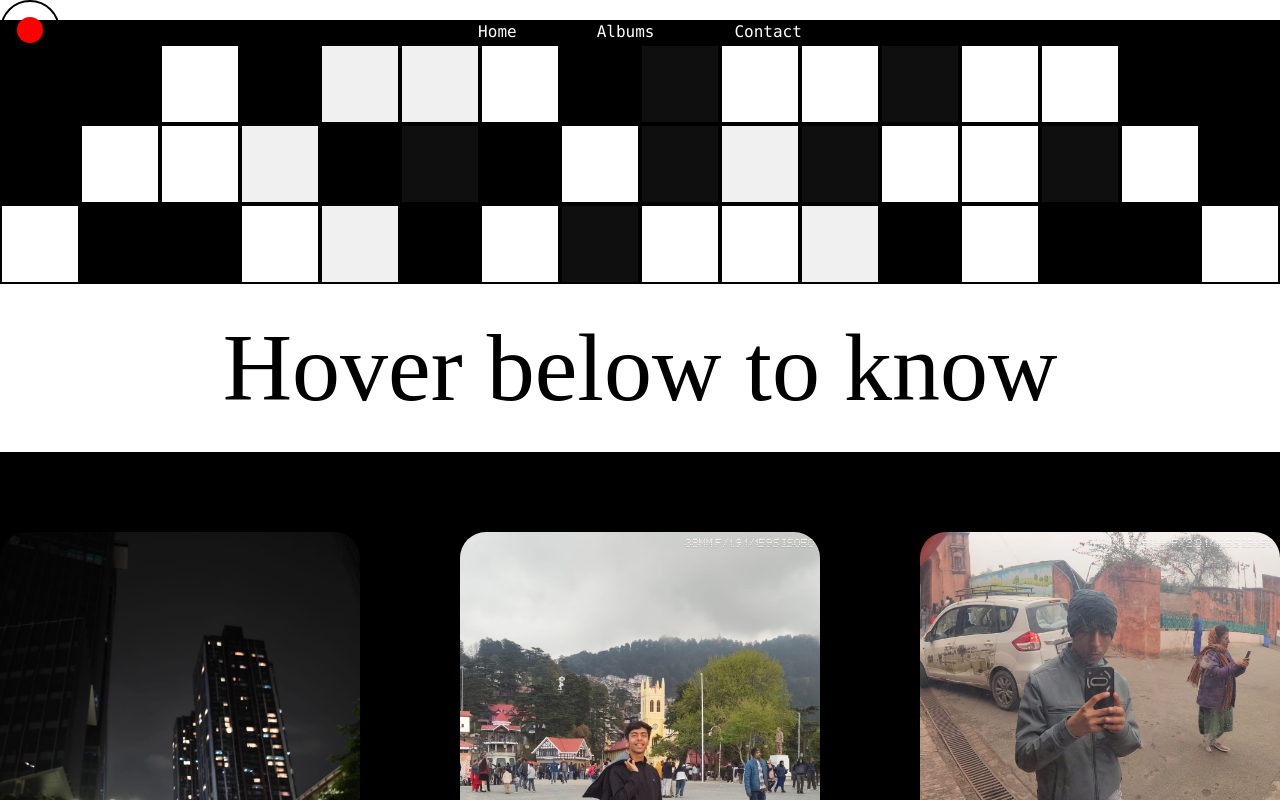
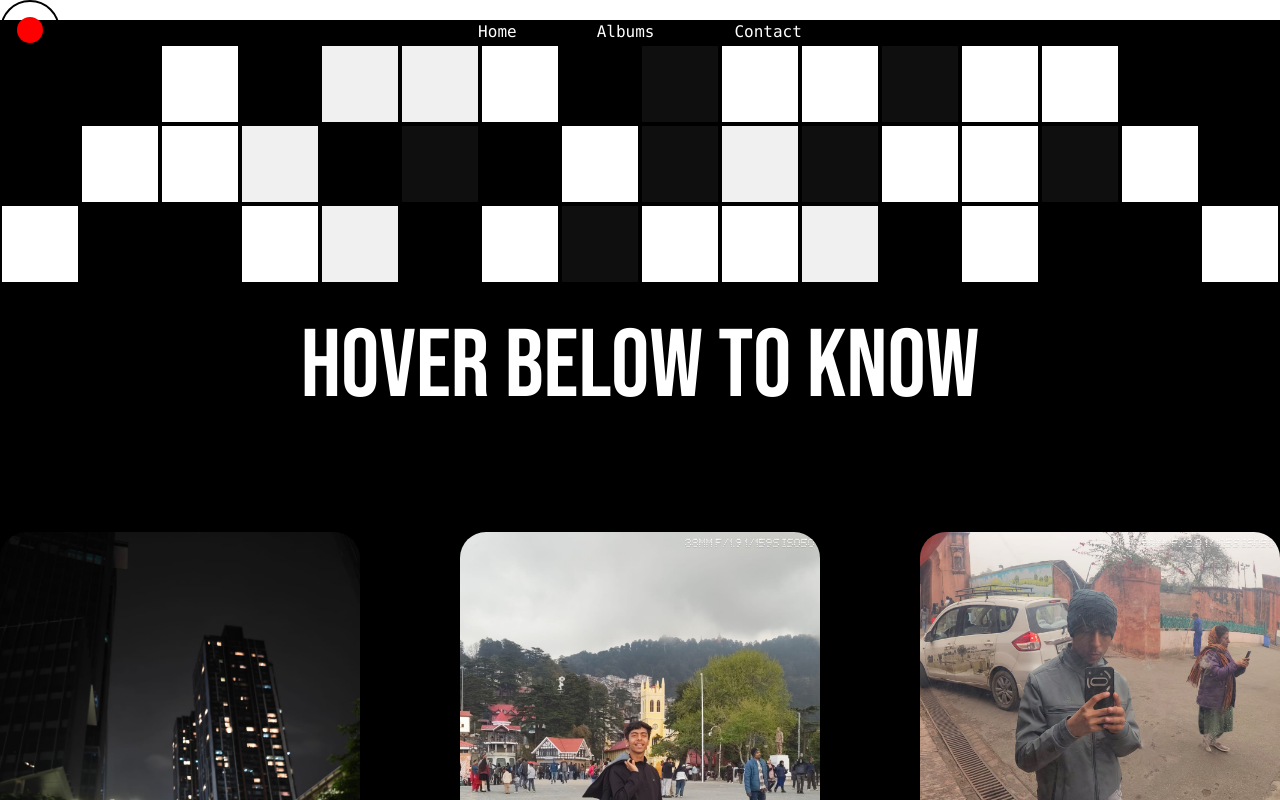
Before and after one commit to tharejarehan0-a11y/blogs, a Next.js app: page /Contact in a window 1280 px wide. Shown: the top 800 px of the page. Built offline with nearby package versions, Linux system fonts and the light colour scheme; a web font is replaced by a local one.

Commit message:
improved font

```diff
--- a/app/Contact/page.jsx
+++ b/app/Contact/page.jsx
@@ -155,7 +155,7 @@ export default function Contact(){
       </div>
       <div className="bg-black flex-col flex justify-start items-center text-white white-to-black" style={{height:"100vh"}}>
         <div className="block w-500">
-        <div className="flex bg-white justify-center items-center text-8xl font-fancy pt-9 pb-9 text-black appear opacity-0">
+        <div className="flex justify-center items-center text-8xl hover-text pt-9 pb-9 appear opacity-0">
           Hover below to know
           </div>
         </div>
@@ -177,8 +177,6 @@ export default function Contact(){
         </div>
 
         </div>
-        <div className="block w-500 h-50 bg-white mt-20">
-        </div>
      </div>
     </>
     )
--- a/app/globals.css
+++ b/app/globals.css
@@ -1,5 +1,6 @@
 @import url('https://fonts.googleapis.com/css2?family=Alfa+Slab+One&family=Jersey+25&display=swap');
 @import url('https://fonts.googleapis.com/css2?family=Outfit:wght@100..900&display=swap');
+@import url('https://fonts.googleapis.com/css2?family=Bebas+Neue&display=swap');
 @import "tailwindcss";
 @import "tw-animate-css";
 @import "shadcn/tailwind.css";
@@ -251,6 +252,7 @@ body{
   animation: rotateback 0.2s;
 }
 
+
 .position-alt{
   position: absolute;
   top:550;
@@ -297,7 +299,12 @@ body{
 }
 
 .appear{
-  animation: comeup 3s 1;
-  transition:0.5s;
+  animation: comeup 1s 1;
+  transition:1s;
   animation-delay: 1s;
 }
+.hover-text {
+  font-family: "Bebas Neue", sans-serif;
+  font-weight: 400;
+  font-style: normal;
+}
```
